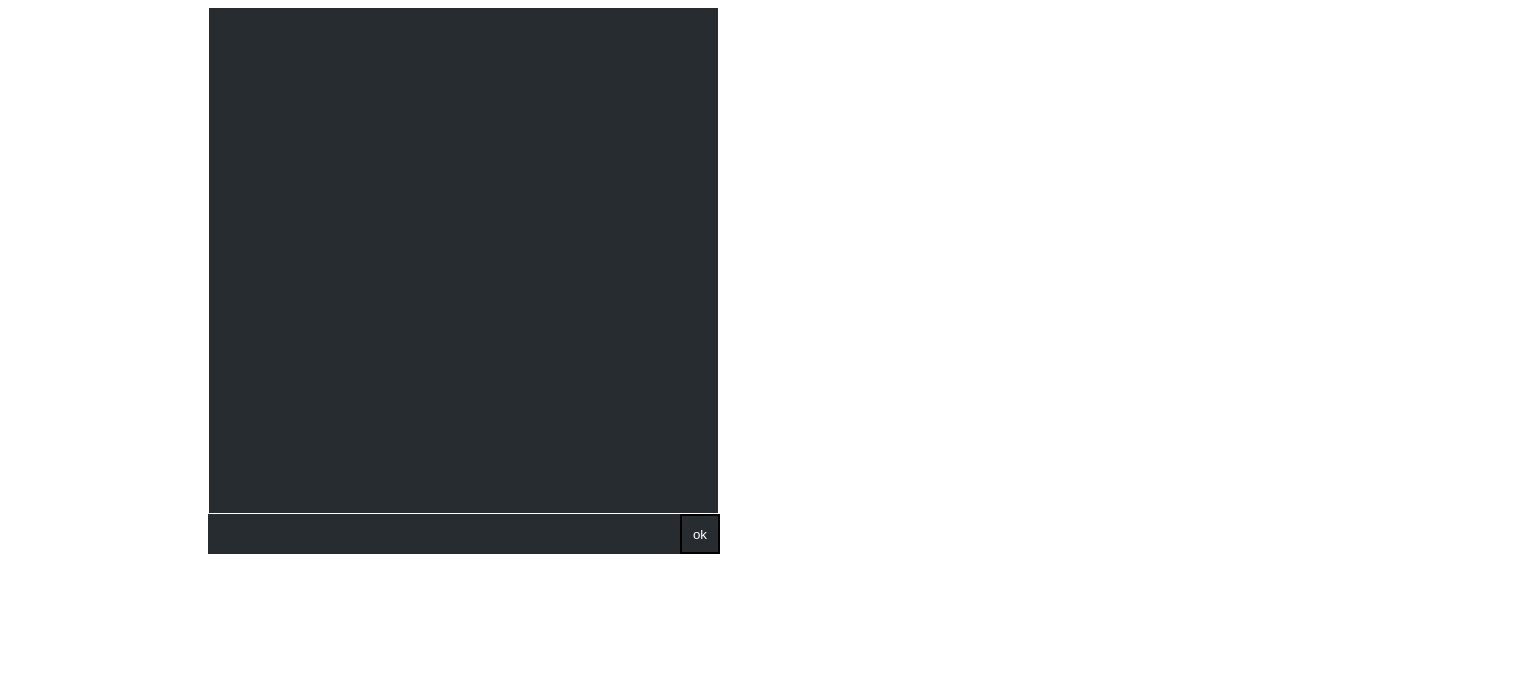
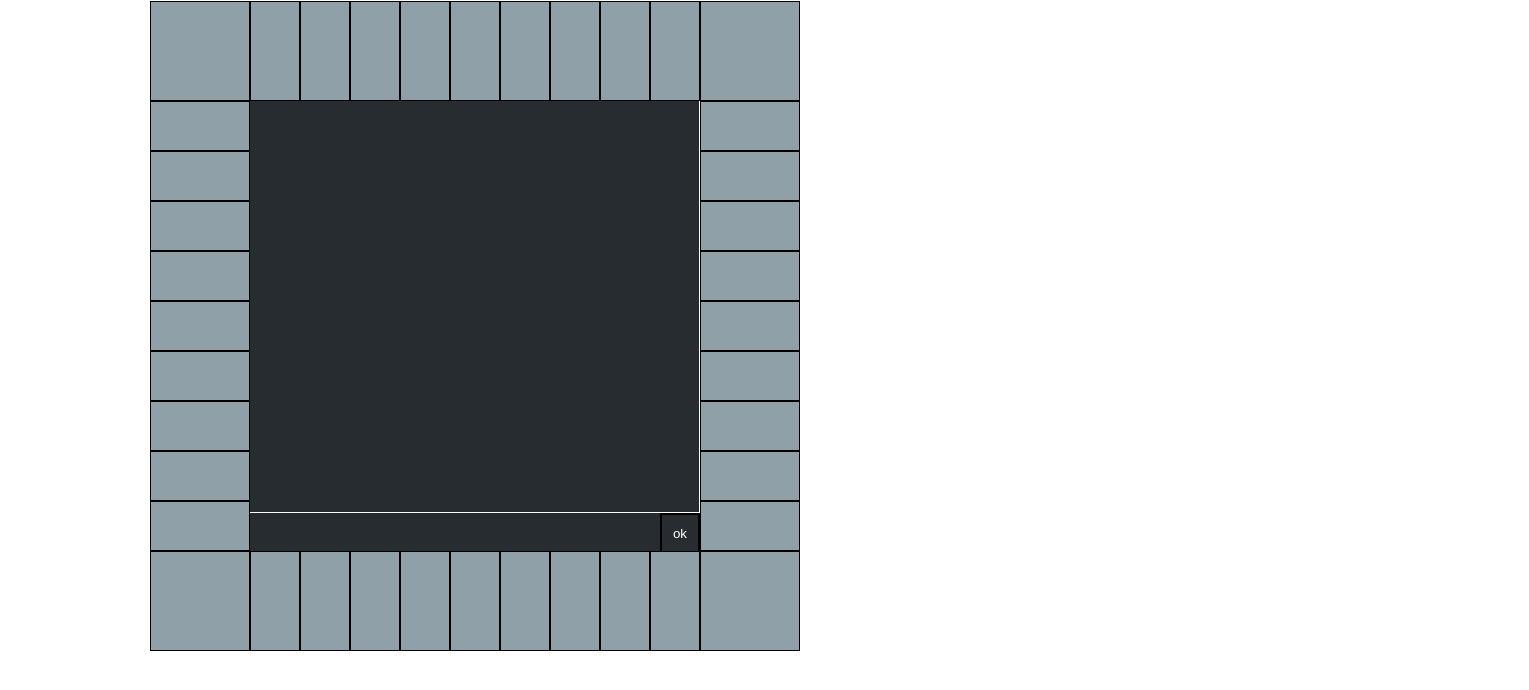
Before and after one commit to OlegSkachko/monopoly-stupeni, a React (Create React App) app: page / in a window 1280 px wide. Shown: the top 690 px of the page, 1529 px wide, since content can reach past the window. Built offline with nearby package versions, Linux system fonts and the light colour scheme; the HTML template or start-up script is replaced by a standard one.

Commit message:
merged chat window and game  field

```diff
--- a/public/index.html
+++ b/public/index.html
@@ -3,7 +3,7 @@
 <head>
     <meta charset="UTF-8">
     <meta http-equiv="X-UA-Compatible" content="IE=edge">
-    <meta name="viewport" content="width=device-width, initial-scale=1.0">
+    <meta name="viewport" content="width=device-width, initial-scale=0.6">
     <title>Monopoly Game</title>
 </head>
 <body>
--- a/src/App.js
+++ b/src/App.js
@@ -1,4 +1,5 @@
 import React from 'react';
+import GameFild from './components/molecules/GameFild/GameFild';
 
 import Chat from './components/organisms/Chat/Chat';
 
@@ -9,7 +10,7 @@ function App() {
   return (
     <div className="App">
 
-
+      <GameFild/>
       <Chat/>
     </div>
   );
--- a/src/components/atoms/DIalogInput/index.css
+++ b/src/components/atoms/DIalogInput/index.css
@@ -8,7 +8,7 @@
     display: flex;
     height: 38px;
     border: none;
-    width: 468px;
+    width: 411px;
     background: 0 0;
     color: #fff;
     font-size: 15px;
--- a/src/components/molecules/ChatWindow/index.css
+++ b/src/components/molecules/ChatWindow/index.css
@@ -6,8 +6,8 @@
     border-radius: -1px;
     padding: 8px;
     padding-bottom: 4px;
-    width: 493px;
-    height: 493px;
+    width: 449px;
+    height: 411px;
     background-color: #262c2f;
     overflow-y: scroll;
     scroll-margin-block-end : teal;
--- a/src/components/molecules/GameFild/index.css
+++ b/src/components/molecules/GameFild/index.css
@@ -6,6 +6,7 @@
 }
 
 .table-body-board-fields-one {
+    background-color: #90a0a8;
     position: absolute;
     transition: .1s ease-in-out;
     z-index: 3;
@@ -13,11 +14,14 @@
 
 .table-body-board-fields {
     position: relative;
+    left: 150px;
     width: 100%;
     height: 100%;
+
 }
 
 * {
+
     margin: 0;
     padding: 0;
     -webkit-font-smoothing: antialiased;
--- a/src/components/organisms/Chat/index.css
+++ b/src/components/organisms/Chat/index.css
@@ -1,6 +1,7 @@
 .chat_main {
     position: relative;
-    left: 200px;
+    top: 100px;
+    left: 249px;
     margin-left: auto;
     margin-right: auto;
 }
```
